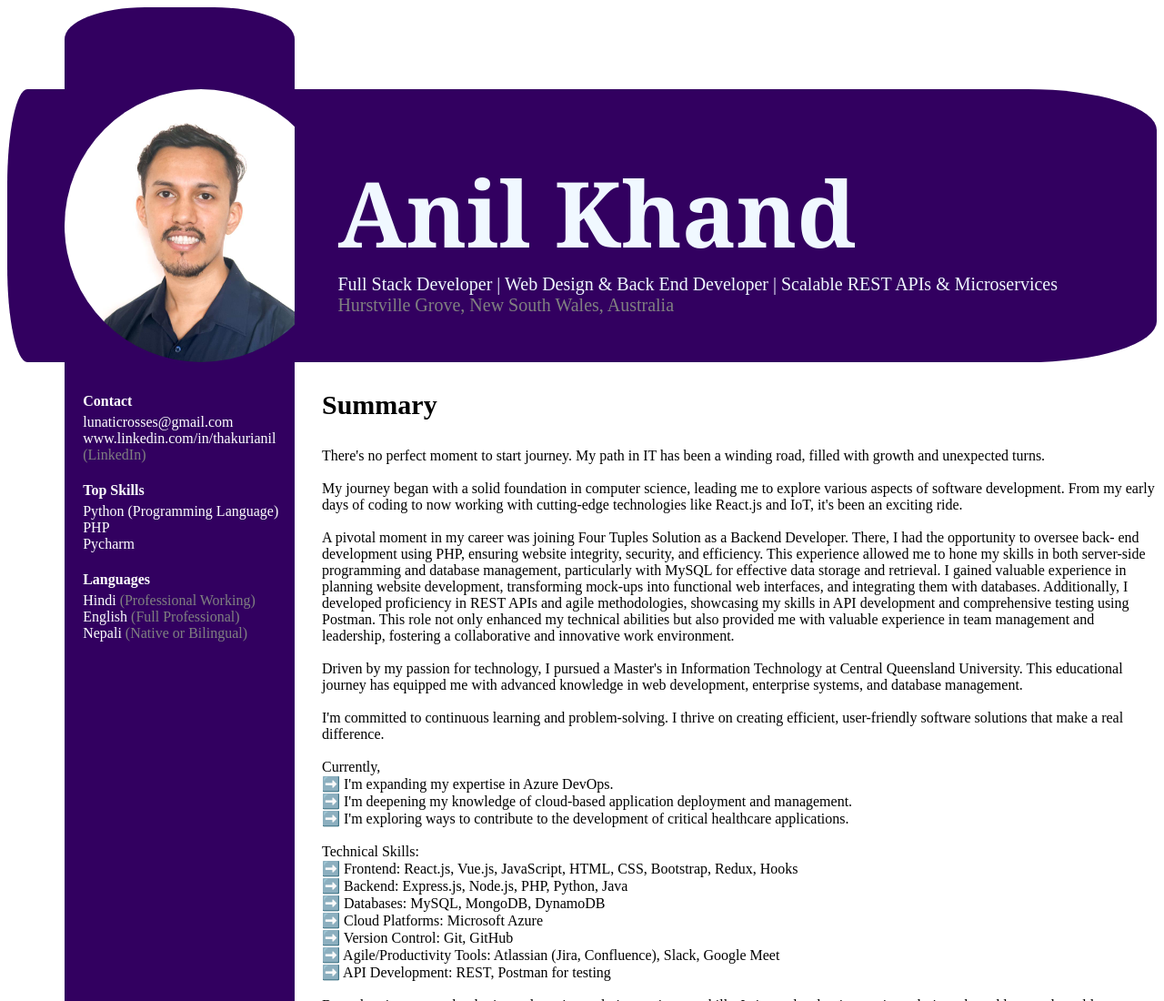
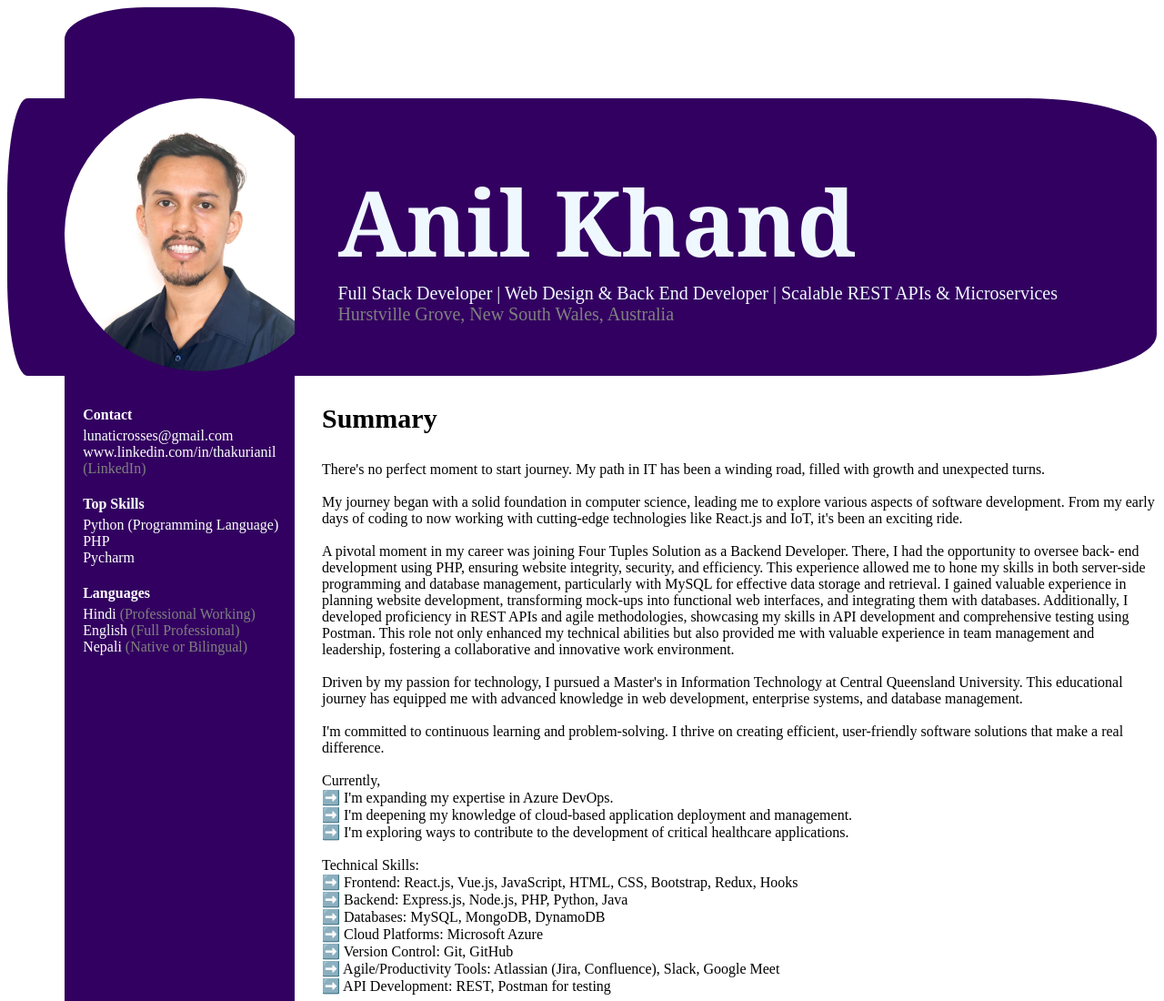
Before and after one commit to thakurianil/CV-grid, a plain HTML site: page CV_Grid.html in a window 1280 px wide. Shown: the top 1100 px of the page at 91% size. Drawn offline with Linux system fonts and the light colour scheme.

Commit message:
CV completed using grid

```diff
--- a/CV_Grid.html
+++ b/CV_Grid.html
@@ -35,7 +35,7 @@
 
 
         </div>
-        <div class="grid7"></div>
+        <!-- <div class="grid7"></div> -->
         <div class="grid8">
             <div>
                 <h4>Contact</h4>
--- a/index.css
+++ b/index.css
@@ -5,7 +5,7 @@
     /* grid-template-columns: repeat(3, 5% 16% 79%); */
     grid-template-columns: repeat(3, 5% 20% 75%);
 
-    grid-template-rows: 90px 300px 200px 50px;
+    grid-template-rows: auto auto auto auto;
     /* gap: 10px; */
     /* padding: 10px; */
 }
@@ -69,7 +69,7 @@ label {
     grid-column: 2/3;
     grid-row: 3/3;
     background-color: rgb(50, 0, 96);
-    height: 1450%;
+    /* height: 1450%; */
 }
 
 .grid9 {
```
